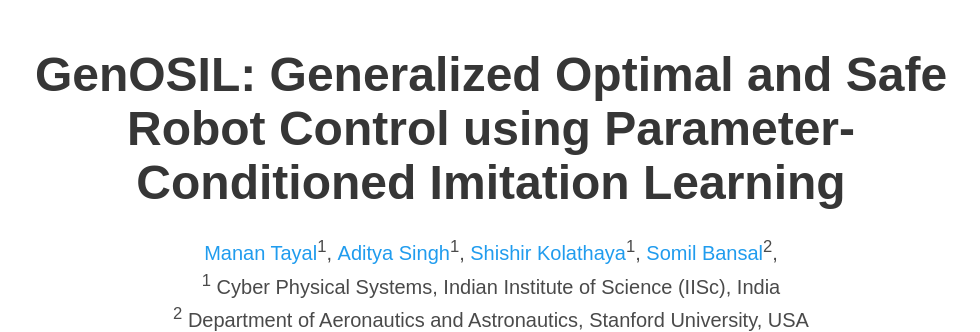
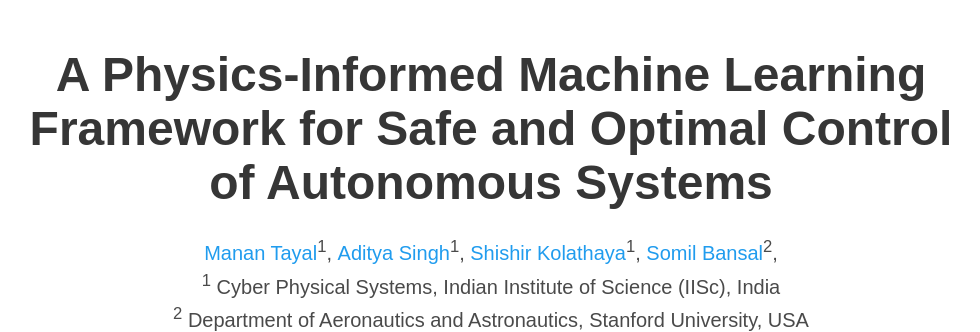
Before and after one commit to tayalmanan28/piml-soc, a plain HTML site: page index.html in a window 1280 px wide. Shown: the top 332 px of the page, without its empty margins (149-1129 px from the left). Drawn offline with nearby package versions, Linux system fonts and the light colour scheme; some packages are replaced by stand-ins of ours; some icons are missing; a web font is replaced by a local one.

Commit message:
Update index.html

```diff
--- a/index.html
+++ b/index.html
@@ -6,7 +6,7 @@
         content="">
   <meta name="keywords" content="HJ Reachability">
   <meta name="viewport" content="width=device-width, initial-scale=1">
-  <title>GenOSIL</title>
+  <title>PIML-SOC</title>
 
   <link href="https://fonts.googleapis.com/css?family=Google+Sans|Noto+Sans|Castoro"
         rel="stylesheet">
@@ -53,7 +53,7 @@
       <div class="container is-max-desktop">
         <div class="columns is-centered">
           <div class="column has-text-centered">
-            <h1 class="title is-1 publication-title">GenOSIL: Generalized Optimal and Safe Robot Control using Parameter-Conditioned Imitation Learning</h1>
+            <h1 class="title is-1 publication-title">A Physics-Informed Machine Learning Framework for Safe and Optimal Control of Autonomous Systems</h1>
             <div class="is-size-5 publication-authors">
               <span class="author-block">
                 <a href="https://tayalmanan28.github.io/">Manan Tayal</a><sup>1</sup>,
```
